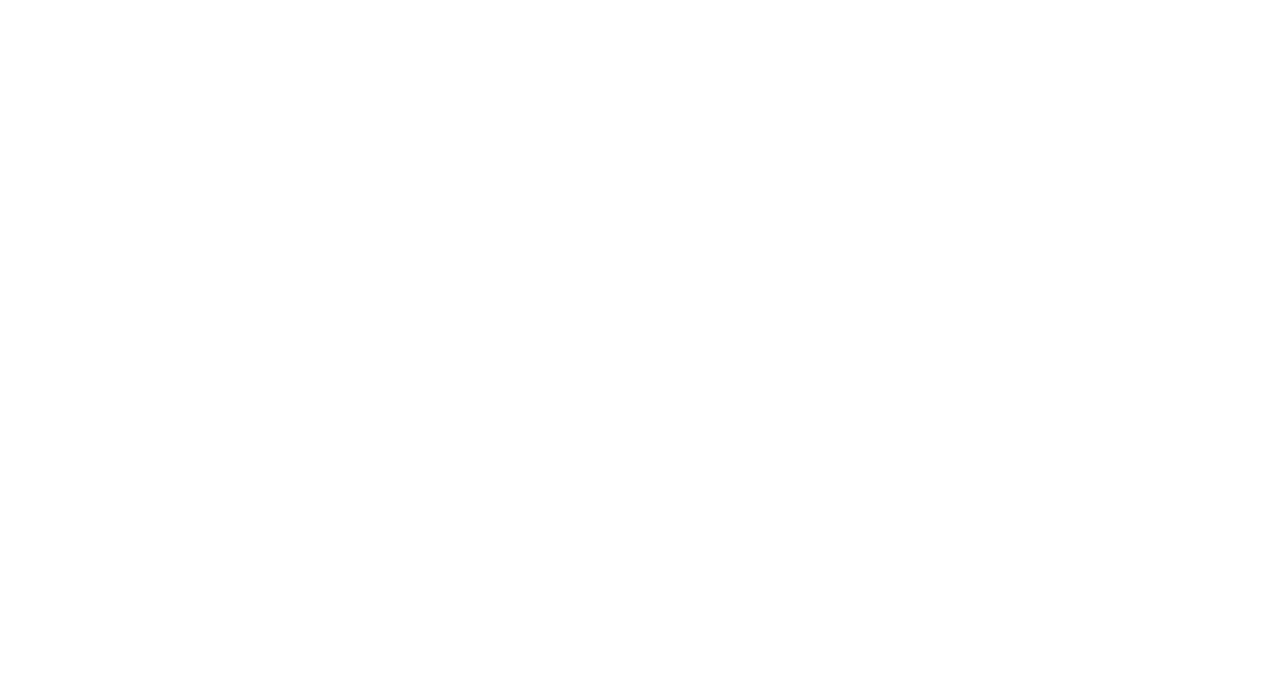
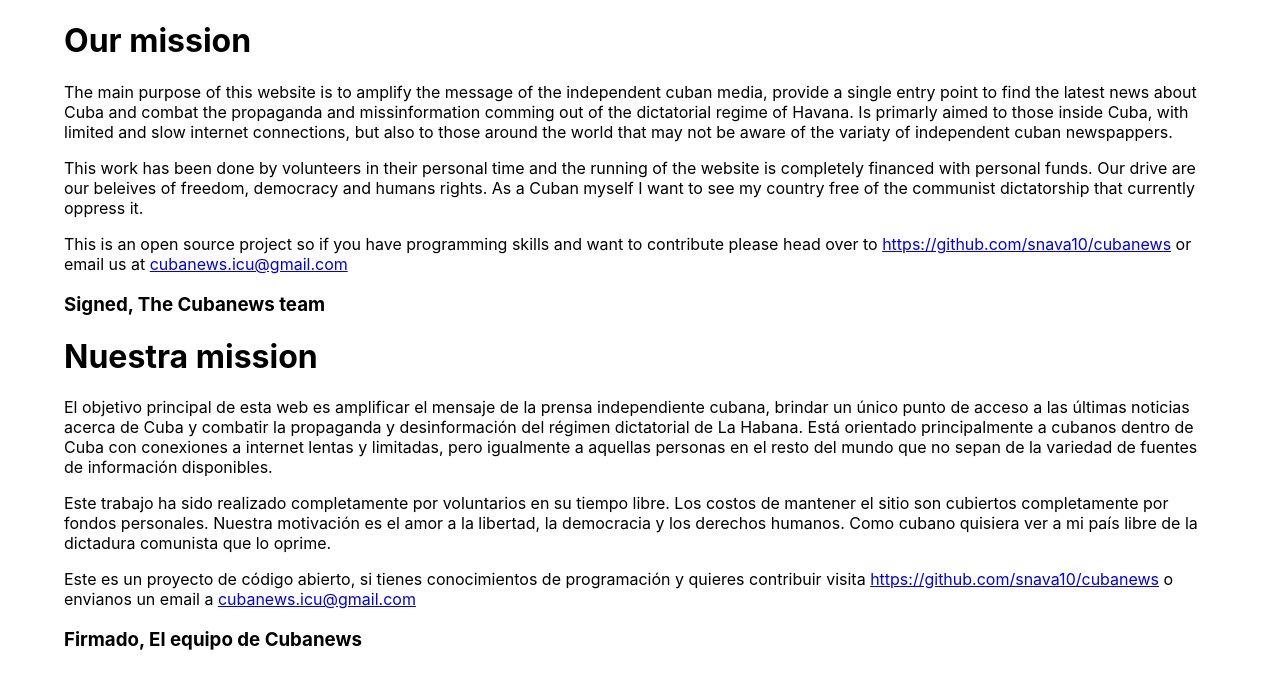
Before and after one commit to snava10/cubanews, a React (Create React App) app in the folder web-ui/: page /about in a window 1280 px wide. Before the commit this address had no page. Shown: the top 688 px of the page. Built offline with nearby package versions, Linux system fonts and the light colour scheme.

Commit message:
about page and mission statement

```diff
--- a/web-ui/src/App.tsx
+++ b/web-ui/src/App.tsx
@@ -1,6 +1,7 @@
 import "./App.css";
 import { Link, BrowserRouter, Routes, Route } from "react-router-dom";
 import { Search } from "./Pages/Search";
+import { About } from "./Pages/About";
 import ReactGA from "react-ga4";
 
 const Home = () => {
@@ -19,7 +20,8 @@
   return (
     <BrowserRouter>
       <Routes>
-        <Route path="/" element={<Search />} />
+        <Route path="/" element={<Search/>} />
+        <Route path="/about" element={<About/>} />
       </Routes>
     </BrowserRouter>
   );
--- /dev/null
+++ b/web-ui/src/Pages/About.tsx
@@ -0,0 +1,65 @@
+import { Container } from "@mui/material";
+export function About() {
+  return (
+    <div>
+      <Container maxWidth="lg">
+        <h1>Our mission</h1>
+        <p>
+          The main purpose of this website is to amplify the message of the
+          independent cuban media, provide a single entry point to find the
+          latest news about Cuba and combat the propaganda and missinformation
+          comming out of the dictatorial regime of Havana. Is primarly aimed to
+          those inside Cuba, with limited and slow internet connections, but
+          also to those around the world that may not be aware of the variaty of
+          independent cuban newspappers.
+        </p>
+        <p>
+          This work has been done by volunteers in their personal time and the
+          running of the website is completely financed with personal funds. Our
+          drive are our beleives of freedom, democracy and humans rights. As a
+          Cuban myself I want to see my country free of the communist
+          dictatorship that currently oppress it.
+        </p>
+        <p>
+          This is an open source project so if you have programming skills and
+          want to contribute please head over to{" "}
+          <a href="https://github.com/snava10/cubanews">
+            https://github.com/snava10/cubanews
+          </a>{" "}
+          or email us at{" "}
+          <a href="mailto:cubanews.icu@gmail.com">cubanews.icu@gmail.com</a>
+        </p>
+        <h3>Signed, The Cubanews team</h3>
+
+        <h1>Nuestra mission</h1>
+        <p>
+          El objetivo principal de esta web es amplificar el mensaje de la
+          prensa independiente cubana, brindar un único punto de acceso a las
+          últimas noticias acerca de Cuba y combatir la propaganda y
+          desinformación del régimen dictatorial de La Habana. Está orientado
+          principalmente a cubanos dentro de Cuba con conexiones a internet
+          lentas y limitadas, pero igualmente a aquellas personas en el resto
+          del mundo que no sepan de la variedad de fuentes de información
+          disponibles.
+        </p>
+        <p>
+          Este trabajo ha sido realizado completamente por voluntarios en su
+          tiempo libre. Los costos de mantener el sitio son cubiertos
+          completamente por fondos personales. Nuestra motivación es el amor a
+          la libertad, la democracia y los derechos humanos. Como cubano
+          quisiera ver a mi país libre de la dictadura comunista que lo oprime.
+        </p>
+        <p>
+          Este es un proyecto de código abierto, si tienes conocimientos de
+          programación y quieres contribuir visita{" "}
+          <a href="https://github.com/snava10/cubanews">
+            https://github.com/snava10/cubanews
+          </a>{" "}
+          o envianos un email a{" "}
+          <a href="mailto:cubanews.icu@gmail.com">cubanews.icu@gmail.com</a>
+        </p>
+        <h3>Firmado, El equipo de Cubanews</h3>
+      </Container>
+    </div>
+  );
+}
--- a/web-ui/src/Pages/Search.tsx
+++ b/web-ui/src/Pages/Search.tsx
@@ -6,6 +6,7 @@
 import { ResultStack } from "../Components/ResultStack";
 import ReactGA from "react-ga4";
 import { UaEventOptions } from "react-ga4/types/ga4";
+import { Link } from "react-router-dom";
 
 function timeout(ms: any) {
   return new Promise(resolve => setTimeout(resolve, ms));
@@ -77,6 +78,13 @@
   return (
     <div>
       <Container maxWidth="lg">
+        <Grid container spacing={0} sx={{ paddingTop: 1 }}>
+          <Grid item xs={11} md={11}>
+          </Grid>
+          <Grid item xs={1} md={1}>
+           <Link to="About">About Us</Link>
+          </Grid>
+        </Grid>
         <Grid container spacing={1}>
           {/* Name and logo */}
           <Grid item xs={12} md={12}>
```
